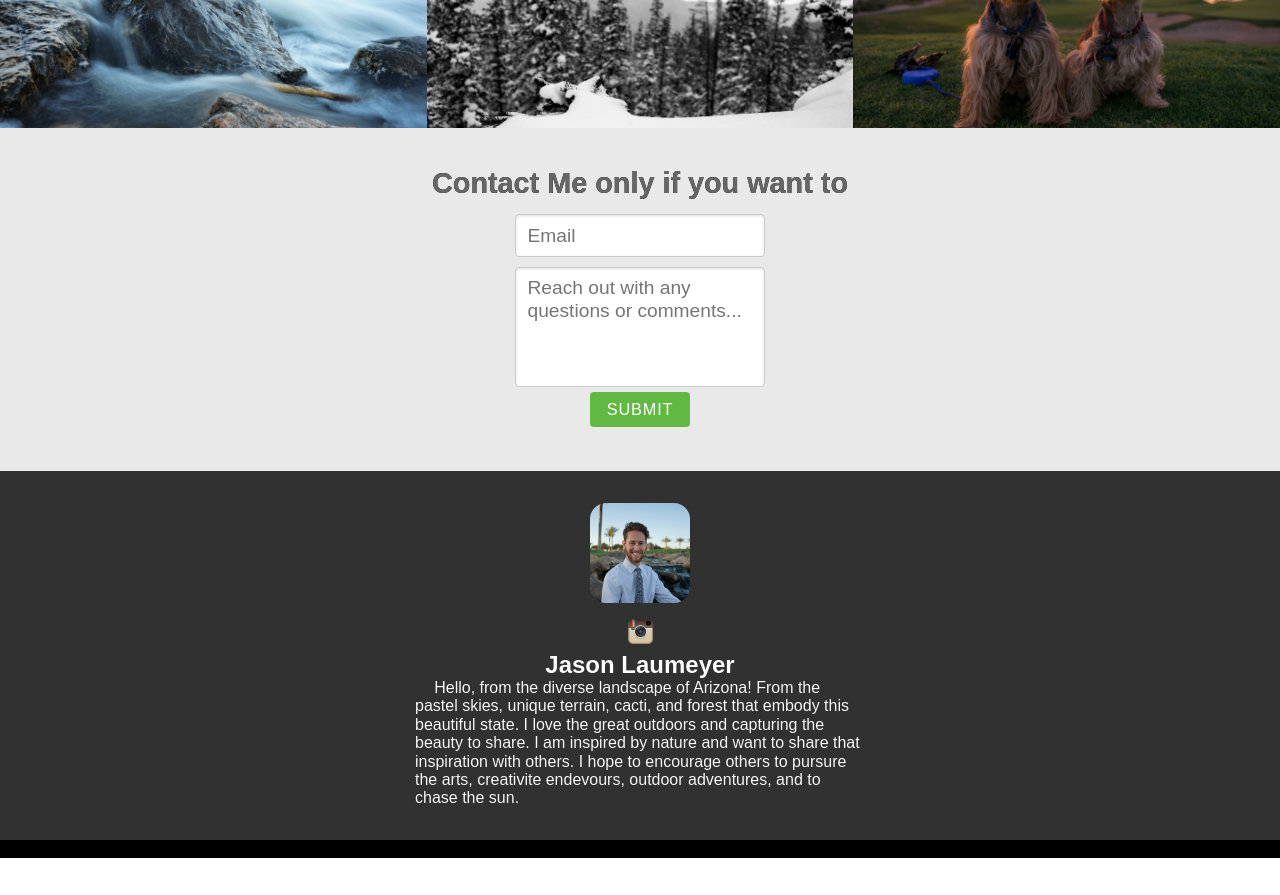
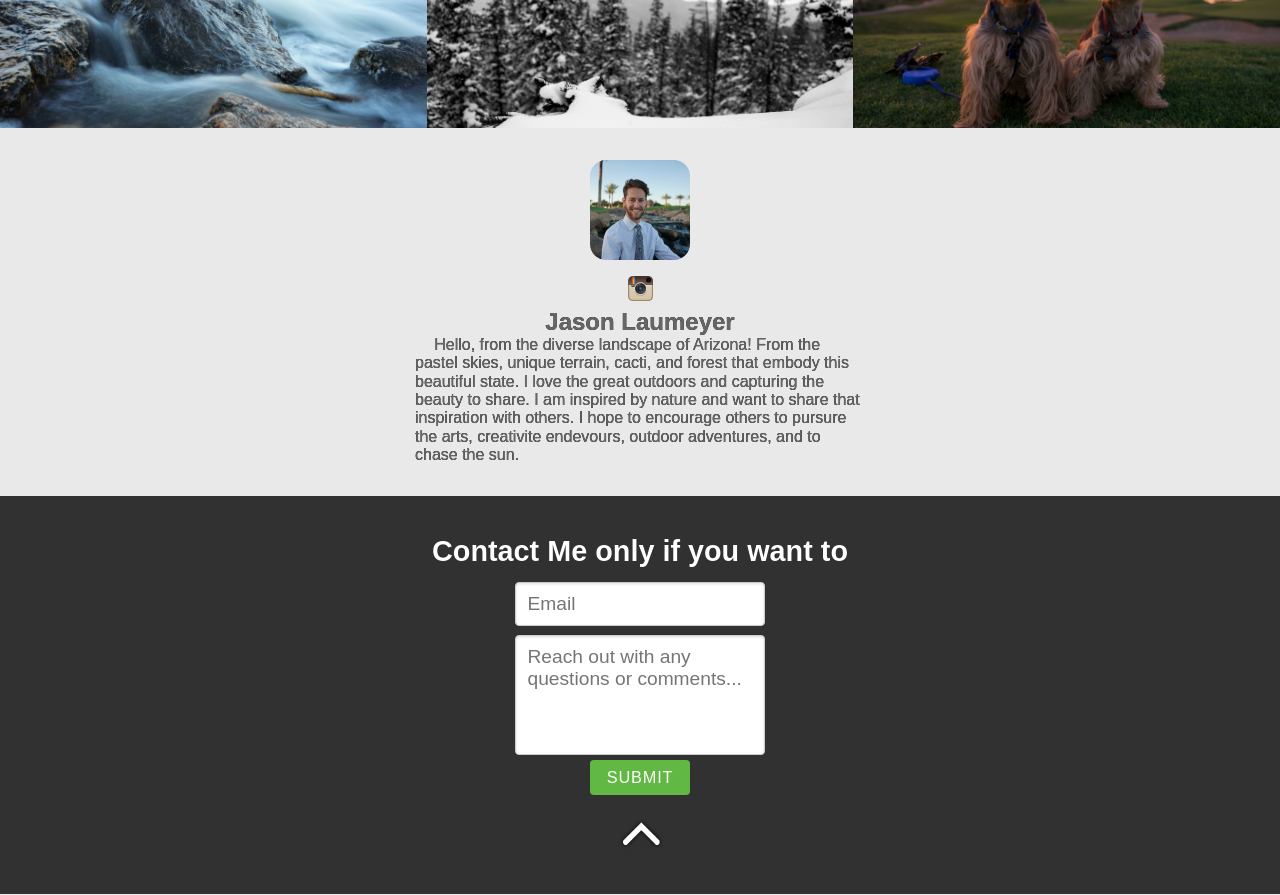
Before and after one commit to tdunn1248/jason_LaumeyerPortfolio, a website: page public/index.html in a window 1280 px wide. Shown: the part 920-1815 px from the top of the page. Before the commit the page ends 1778 px from the top, so only its background shows below. Drawn offline with nearby package versions, Linux system fonts and the light colour scheme; a web font is replaced by a local one.

Commit message:
rearrange about me and contact info

```diff
--- a/public/index.html
+++ b/public/index.html
@@ -12,8 +12,7 @@
 		<link rel="stylesheet" type="text/css" href="lightbox.css">
 	</head>
 		<body>
-
-  		<div class="header">
+  		<div id='top-of-page' class="header">
   			<div class="pure-menu pure-menu-horizontal">
   				<a class='pure-menu-heading' href>Jason Laumeyer</a>
   				<ul class='pure-menu-list'>
@@ -92,25 +91,13 @@
 					</a>
 				</div>
 
-
-				<div class="pure-u-1 form-box">
-					<div class="l-box contact-me-container">
-						<h2 id='contact-me'>Contact Me only if you want to</h2>
-						<form class="pure-form form-contact" action="index.html" method="post">
-							<input type="text" class="pure-input-1-2 input-contact" placeholder="Email">
-							<textarea class="pure-input-1-2" placeholder="Reach out with any questions or comments..."></textarea>
-							<button class='pure-button' type="submit" name="submitNameEmail">Submit</button>
-						</form>
-					</div>
-        </div>
-
 				<div class="pure-u-1">
 					<div class="l-box about-me">
 						<img class='head-shot' src="./pics/linkedIn.jpg" alt="">
 						<a class='insta' href="https://www.instagram.com/jasonlaumeyer/">
 							<img class="social" src="./pics/insta.png" title="Instagram" width="25" height="25">
 						</a>
-						<div class="">
+						<div class="about-me-div">
 							<h2 id='about-me' class="heading-about-me">Jason Laumeyer</h2>
 							<p class='p-intro'>Hello, from the diverse landscape of Arizona! From the pastel
 								skies, unique terrain, cacti, and forest that embody this
@@ -126,6 +113,20 @@
 				</div>
 			</div>
 
+				<div class="pure-u-1 form-box">
+					<div class="l-box contact-me-container">
+						<h2 id='contact-me'>Contact Me only if you want to</h2>
+						<form class="pure-form form-contact" action="index.html" method="post">
+							<input type="text" class="pure-input-1-2 input-contact" placeholder="Email">
+							<textarea class="pure-input-1-2" placeholder="Reach out with any questions or comments..."></textarea>
+							<button class='pure-button' type="submit" name="submitNameEmail">Submit</button>
+						</form>
+						<a class='wrap-scroll-up' href="#top-of-page"><img class='scroll-up' src="./pics/scrollUp.png" alt=""></a>
+					</div>
+        </div>
+
+
+
 			<script src="https://code.jquery.com/jquery-3.2.1.min.js" integrity="sha256-hwg4gsxgFZhOsEEamdOYGBf13FyQuiTwlAQgxVSNgt4=" crossorigin="anonymous"></script>
 			<script type="text/javascript" src='/lightbox.js'></script>
 		</body>
--- a/public/styles.css
+++ b/public/styles.css
@@ -30,6 +30,7 @@ p {
 textarea {
   resize: none;
   min-height: 120px;
+  min-width: 200px;
 }
 
 .pure-menu {
@@ -71,14 +72,12 @@ textarea {
 .pure-menu-heading {
   font-size: 1.4em;
   color: #000;
-  /*margin-left: 1.5em;*/
 }
 
 .pure-menu-list {
   font-family: 'Encode Sans Condensed', sans-serif;
   font-size: 1.2em;
   color: #000;
-  /*margin-right: 1.5em;*/
 }
 
 .pure-menu-link:hover {
@@ -118,11 +117,21 @@ textarea {
 }
 
 .contact-me-container {
-  background-color: #e9e9e9;
+  background: rgb(49, 49, 49);
+  color: white;
 }
 
 .l-box-text-box {
   color: rgb(255, 190, 98);
+}
+
+.about-me-div {
+  display: flex;
+  flex-direction: column;
+}
+
+.wrap-scroll-up {
+  text-align: center;
 }
 
 .text-box-head {
@@ -196,8 +205,8 @@ textarea {
   display: flex;
   flex-direction: column;
   justify-content: center;
-  background: rgb(49, 49, 49);
-  color: white;
+  background-color: #e9e9e9;
+  color: #666;
 }
 
 #contact-me {
```
Also changed, not shown: public/pics/scrollUp.png (added), 2 other files.
